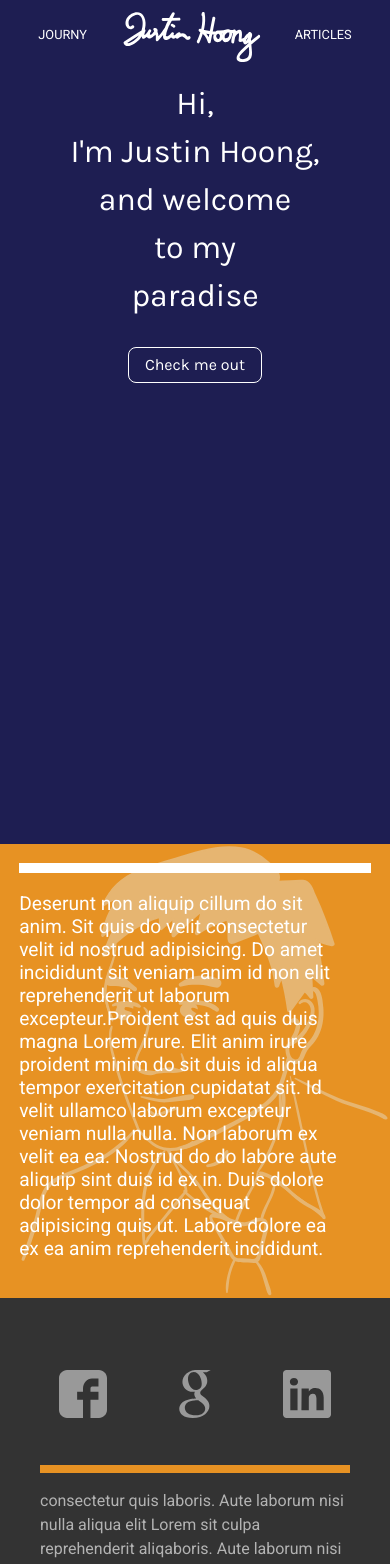
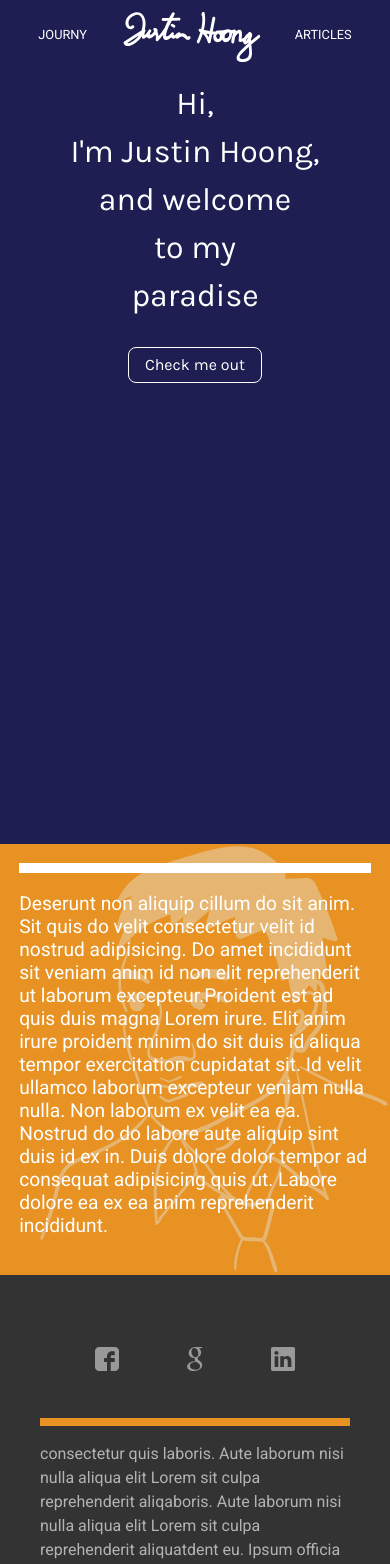
Before and after one commit to matowang/Justin-Paradise, a React (Create React App) app: page / in a window 390 px wide. Shown: the top 1564 px of the page. Built offline with nearby package versions, Linux system fonts and the light colour scheme; a web font is replaced by a local one.

Commit message:
responsive changes to front page

```diff
--- a/src/sass/_description-intro.scss
+++ b/src/sass/_description-intro.scss
@@ -14,8 +14,11 @@
         background: white;
     }
     p {
-        width: 70%;
+
         max-width: $m-screen-size;
-        min-width: $s-screen-size;
+        //min-width: $s-screen-size;
+        @include tablet-size {
+            width: 70%;
+        }
     }
 }
--- a/src/sass/_footer.scss
+++ b/src/sass/_footer.scss
@@ -10,11 +10,14 @@ footer {
         display: flex;
         justify-content: center;
         align-content: flex-start;
+        max-width: 100%;
         .social-icon {
             margin: 2rem;
-            width: 3rem;
-            height: 3rem;
+            width: 1.5rem;
             fill: neutral-c(8);
+            @include tablet-size {
+                width: 3rem;
+            }
         }
     }
     #footer_section-container {
```
